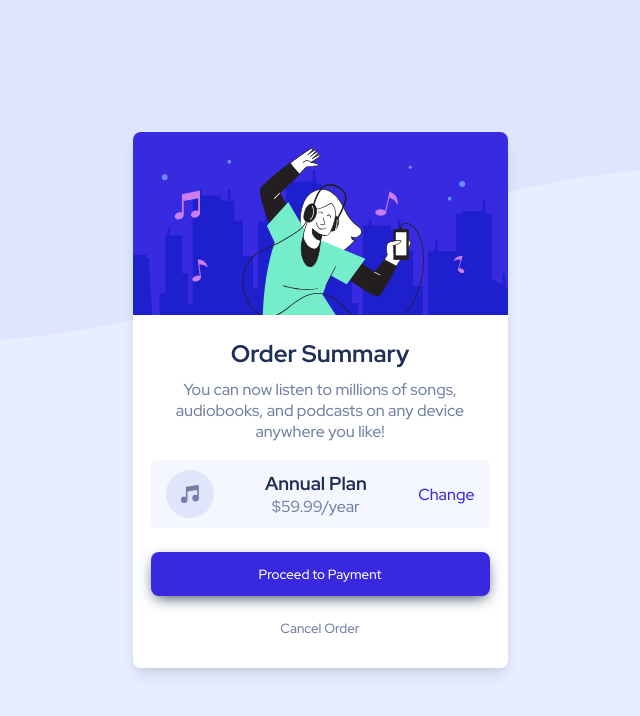
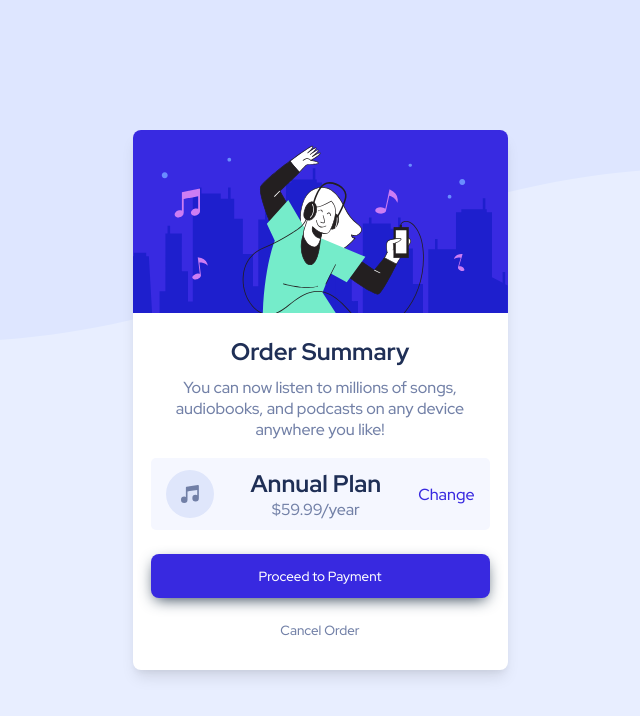
Before and after one commit to ikhsan-fauji/order-summary-component-main, a website: page index.html in a window 1280 px wide. Shown: the whole page, without its empty margins (320-960 px from the left). Drawn offline with Linux system fonts and the light colour scheme.

Commit message:
update level one heading

```diff
--- a/assets/sass/index.scss
+++ b/assets/sass/index.scss
@@ -72,7 +72,7 @@ main::after {
         width: 100%;
         padding: 18px;
 
-        h2 {
+        h1 {
             color: $dark-blue;
         }
 
@@ -90,7 +90,7 @@ main::after {
         border-radius: 5px;
         margin: 8px 0;
 
-        .info h3 {
+        .info h2 {
             margin: 0;
             color: $dark-blue;
         }
--- a/index.html
+++ b/index.html
@@ -20,7 +20,7 @@
       </div>
 
       <div class="overview">
-        <h2>Order Summary</h2>
+        <h1>Order Summary</h1>
 
         <p>You can now listen to millions of songs, audiobooks, and podcasts on any
           device anywhere you like!</p>
@@ -30,7 +30,7 @@
             <img src="./assets/images/icon-music.svg" alt="sound icon">
           </div>
           <div class="info">
-            <h3>Annual Plan</h3>
+            <h2>Annual Plan</h2>
             <p>$59.99/year</p>
           </div>
           <div class="action">
```
Also changed, not shown: assets/css/style.css.
